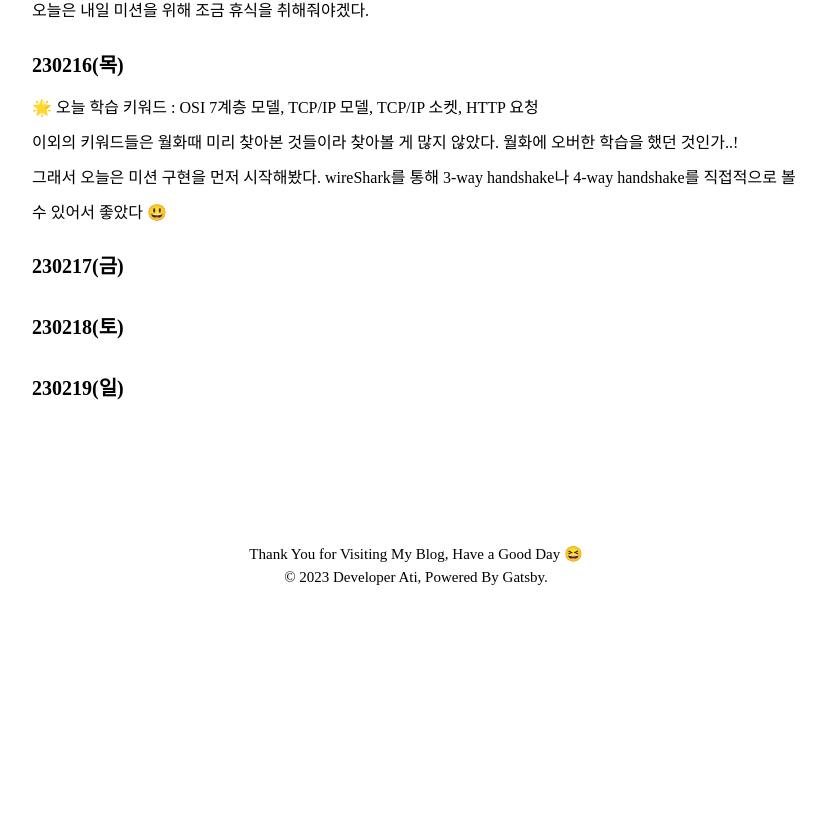
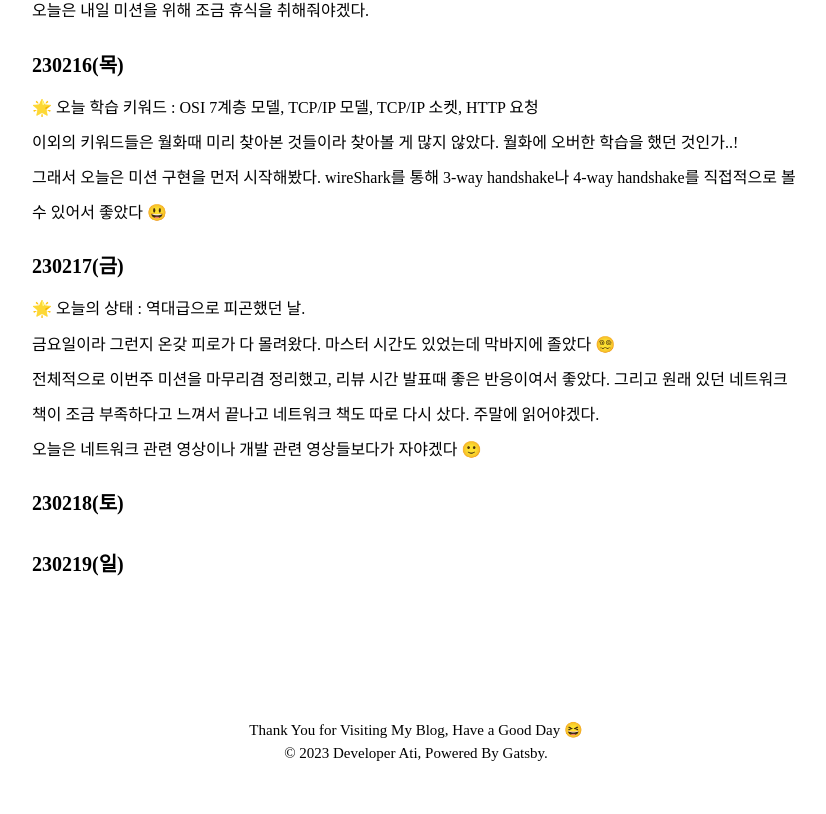
Before and after one commit to lolWK/lolWK.github.io, a Gatsby site: page /TIL/230213-230219/ in a window 1280 px wide. Shown: the part 667-1481 px from the top of the page, without its empty margins (224-1050 px from the left). Before the commit the page ends 1305 px from the top, so only its background shows below. Built offline with nearby package versions, Linux system fonts and the light colour scheme; Gatsby itself is replaced by a stand-in of ours; a web font is replaced by a local one.

Commit message:
posting(TIL): 230217

```diff
--- a/contents/TIL/230213-230219.md
+++ b/contents/TIL/230213-230219.md
@@ -35,6 +35,11 @@ thumbnail: './til_thumnail.jpg'
 
 ### 230217(금)
 
+🌟 오늘의 상태 : 역대급으로 피곤했던 날.<br/>
+금요일이라 그런지 온갖 피로가 다 몰려왔다. 마스터 시간도 있었는데 막바지에 졸았다 😵‍💫 <br/>
+전체적으로 이번주 미션을 마무리겸 정리했고, 리뷰 시간 발표때 좋은 반응이여서 좋았다. 그리고 원래 있던 네트워크 책이 조금 부족하다고 느껴서 끝나고 네트워크 책도 따로 다시 샀다. 주말에 읽어야겠다.<br/>
+오늘은 네트워크 관련 영상이나 개발 관련 영상들보다가 자야겠다 🙂
+
 ### 230218(토)
 
 ### 230219(일)
```
